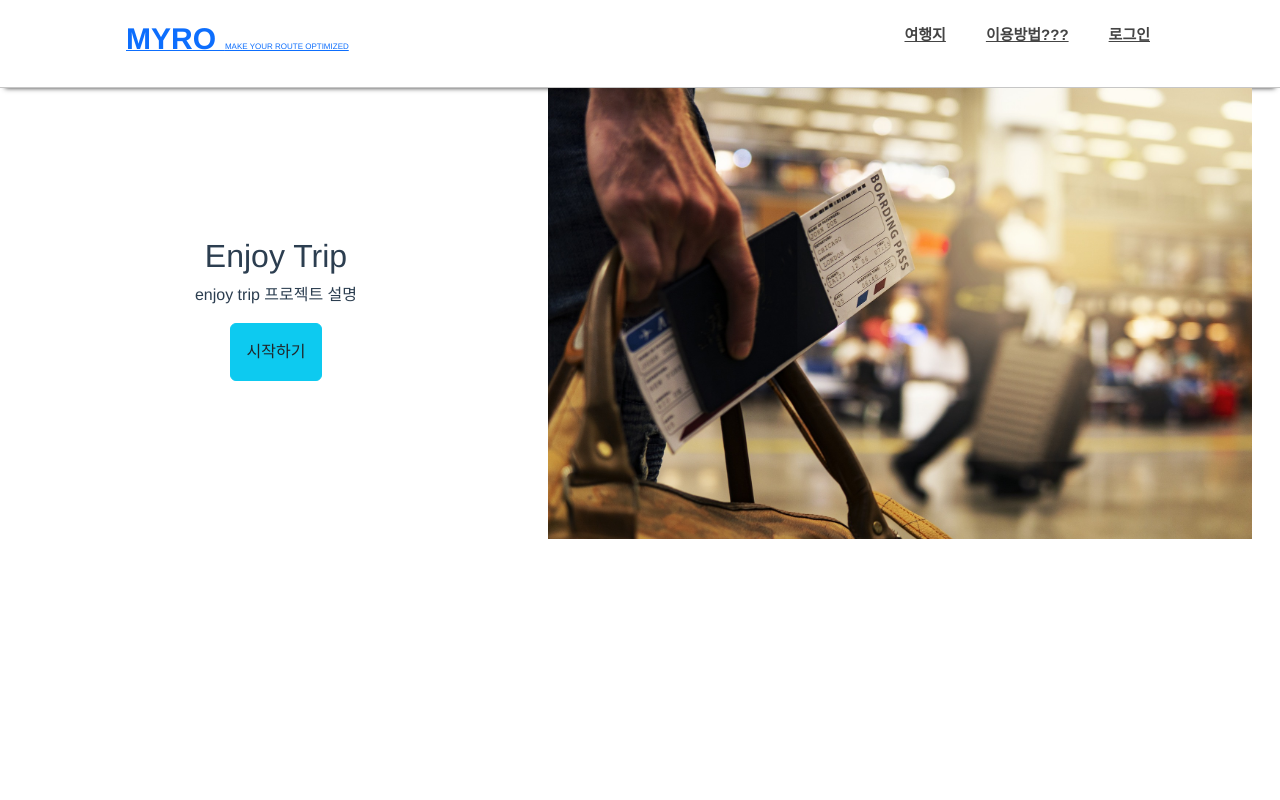
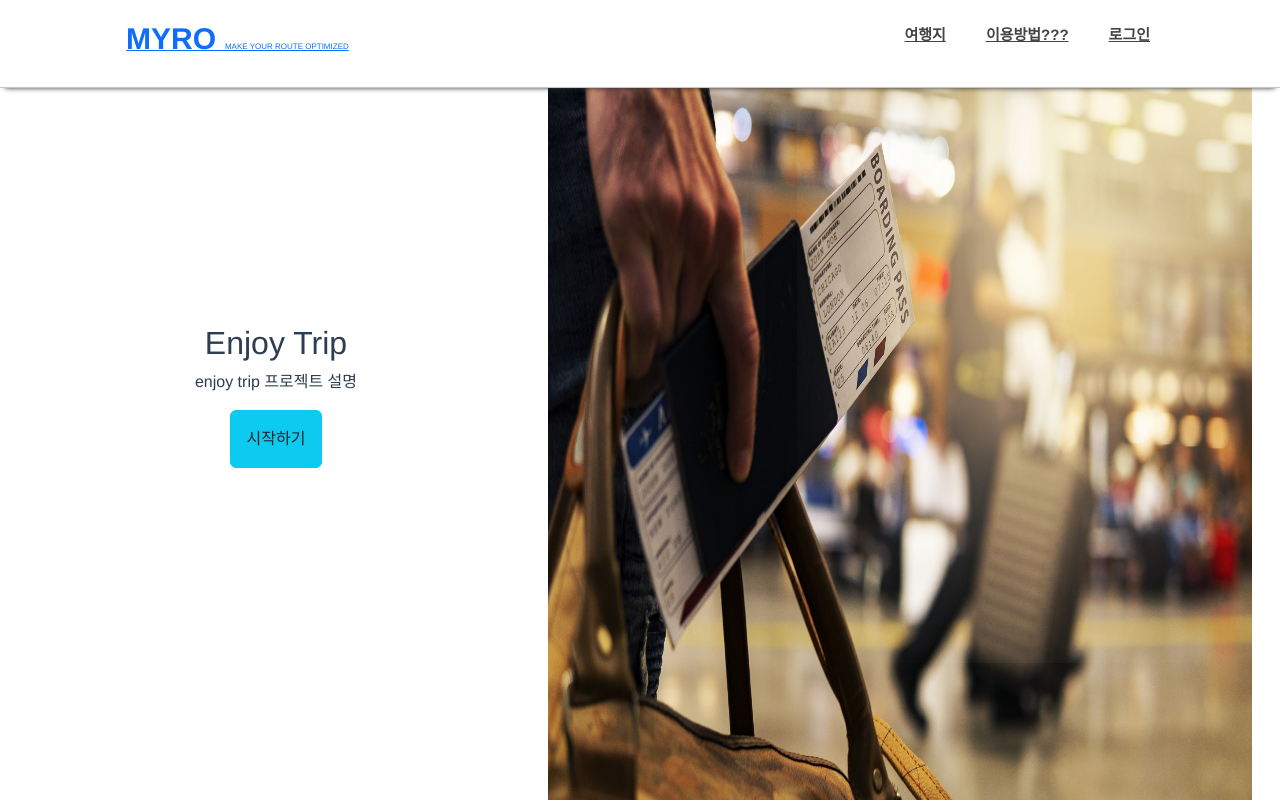
Before and after one commit to hyuntall/Travel_Maker, a Vue app in the folder FrontEnd/enjoy-trip/: page / in a window 1280 px wide. Built offline with nearby package versions, Linux system fonts and the light colour scheme.

Commit message:
modify css of header and home

```diff
--- a/FrontEnd/enjoy-trip/src/components/common/HeaderNav.vue
+++ b/FrontEnd/enjoy-trip/src/components/common/HeaderNav.vue
@@ -47,11 +47,11 @@ export default {
 };
 </script>
 
-<style>
+<style scoped>
 /* header */
 #header {
   z-index: 200;
-  /* position: fixed; */
+  position: fixed;
   top: 0;
   width: 100%;
   border-bottom: 1px solid #c6c6c6;
--- a/FrontEnd/enjoy-trip/src/router/index.js
+++ b/FrontEnd/enjoy-trip/src/router/index.js
@@ -10,17 +10,16 @@ const routes = [
     name: "home",
     component: HomeView,
   },
-
-  {
-    path: "/plan",
-    name: "plan",
-    component: () => import(/* webpackChunkName: "about" */ "../views/AboutView.vue"),
-  },
-  {
-    path: "/board",
-    name: "board",
-    component: () => import(/* webpackChunkName: "about" */ "../views/AboutView.vue"),
-  },
+  // {
+  //   path: "/plan",
+  //   name: "plan",
+  //   component: () => import(/* webpackChunkName: "about" */ "../views/AboutView.vue"),
+  // },
+  // {
+  //   path: "/board",
+  //   name: "board",
+  //   component: () => import(/* webpackChunkName: "about" */ "../views/AboutView.vue"),
+  // },
   {
     path: "/login",
     name: "login",
--- a/FrontEnd/enjoy-trip/src/views/HomeView.vue
+++ b/FrontEnd/enjoy-trip/src/views/HomeView.vue
@@ -18,4 +18,8 @@ export default {
 };
 </script>
 
-<style scoped></style>
+<style scoped>
+.home {
+  height: 100vh;
+}
+</style>
```
